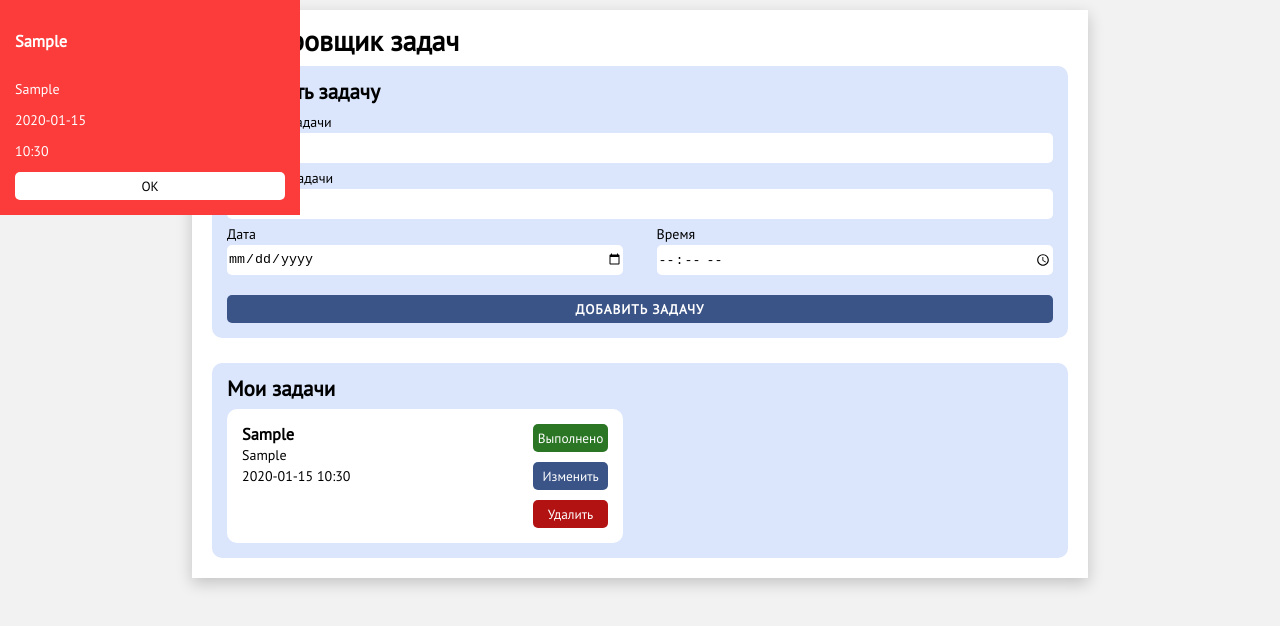
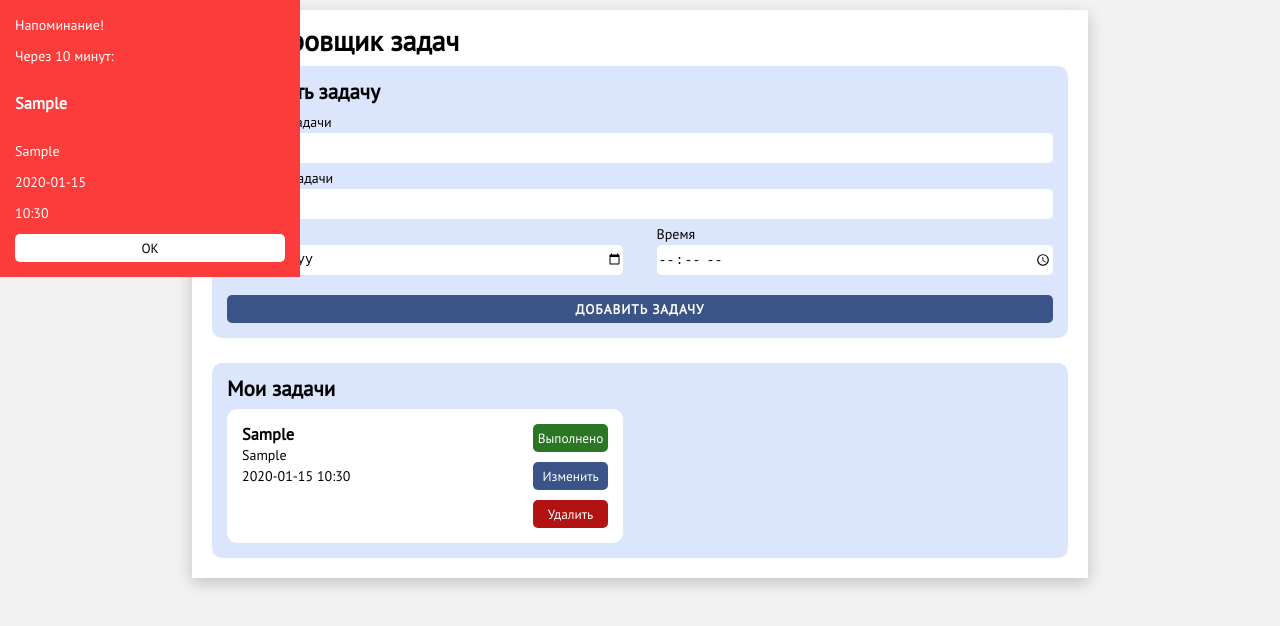
Before and after one commit to YuliaKoltsova/-----------------, a plain HTML site: page index.html in a window 1280 px wide. Both pictures are taken after typing "Sample", "Sample", "2020-01-15", "10:30" into the empty fields and a click on the button "ДОБАВИТЬ ЗАДАЧУ". Drawn offline with Linux system fonts and the light colour scheme.

Commit message:
Исправляет ф. уведомлений о задаче

```diff
--- a/index.html
+++ b/index.html
@@ -95,6 +95,8 @@
     </div>
 
     <div class="notification">
+      <span>Напоминание!</span>
+      <span>Через 10 минут:</span>
       <h3 class="notification__name"></h3>
       <span class="notification__description"></span>
       <span class="notification__date"></span>
--- a/js/add-notifications.js
+++ b/js/add-notifications.js
@@ -11,8 +11,8 @@ setInterval(() => {
 
   tasks.forEach((task) => {
     const dateTask = Date.parse(new Date(task.data + " " + task.time));
-
-    if (dateTask == currentDate || dateTask <= currentDate){
+    // напоминание о ближайшей задачи будет за 10 минут до ее начала. 10 минут = 600000 миллисекунд
+    if (dateTask == currentDate - 600000 || dateTask <= currentDate -600000){
       if (task.notification == false) {
         notification.style.display = "flex";
         notification.querySelector(".notification__name").textContent = task.name;
```
